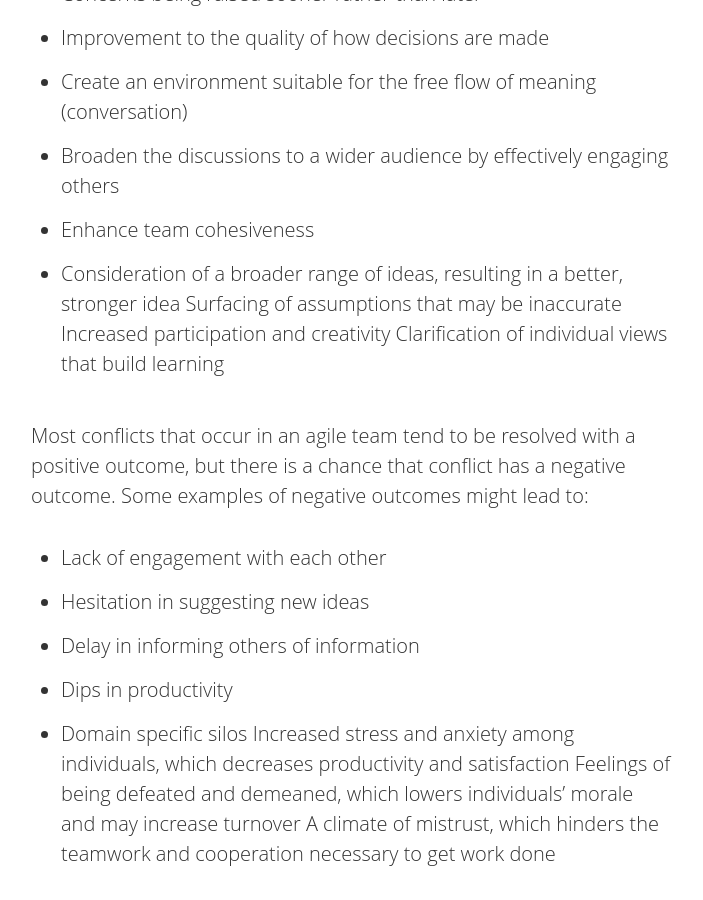
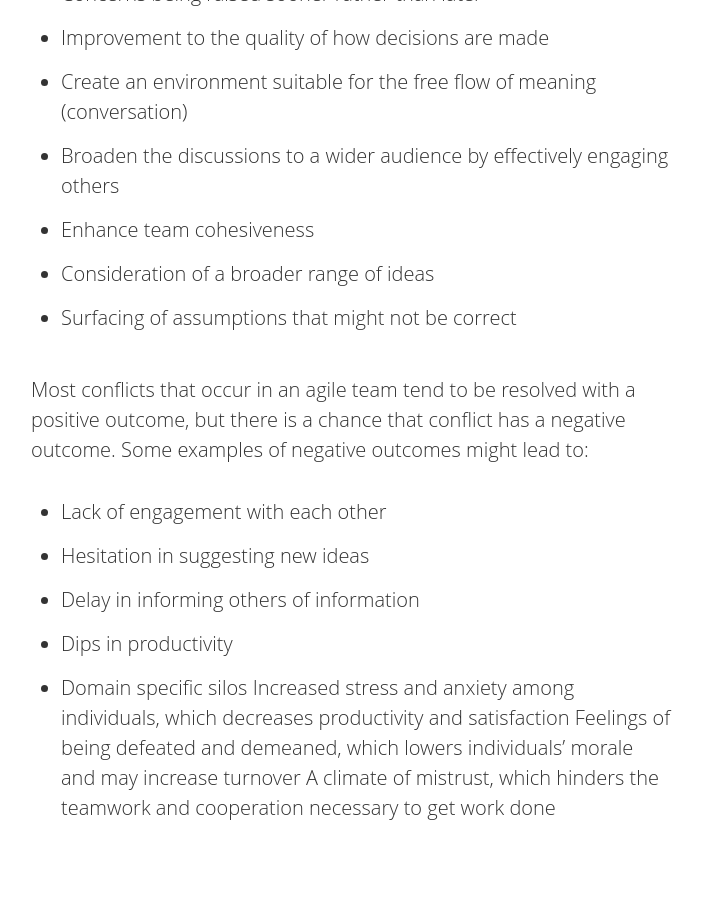
Before and after one commit to IamJackReed/JackReed, a Jekyll site: the page built from _posts/2017-10-20-conflict-caused-by-behavioural-diversity.md, in a window 1280 px wide and 900 px high, scrolled down 1603 px. Shown: the whole window, without its empty margins (289-992 px from the left). Built offline with Jekyll 4.4.1, drawn with Linux system fonts in a browser that asks for light colours; nearby versions of some CDN libraries; some web fonts are replaced; comment, search, counter and statistics services are not loaded.

Commit message:
Update 2017-10-20-conflict-caused-by-behavioural-diversity.md

```diff
--- a/_posts/2017-10-20-conflict-caused-by-behavioural-diversity.md
+++ b/_posts/2017-10-20-conflict-caused-by-behavioural-diversity.md
@@ -16,10 +16,9 @@ image2: /assets/article_images/2017-10-20-conflict-caused-by-behavioural-diversi
 - <span style="color:#00000; font-family: 'open sans'; font-size: 1em; font-size: 20px; font-weight: 200; hyphens: none;">Create an environment suitable for the free flow of meaning (conversation)
 - <span style="color:#00000; font-family: 'open sans'; font-size: 1em; font-size: 20px; font-weight: 200; hyphens: none;">Broaden the discussions to a wider audience by effectively engaging others
 - <span style="color:#00000; font-family: 'open sans'; font-size: 1em; font-size: 20px; font-weight: 200; hyphens: none;">Enhance team cohesiveness
-- <span style="color:#00000; font-family: 'open sans'; font-size: 1em; font-size: 20px; font-weight: 200; hyphens: none;">Consideration of a broader range of ideas, resulting in a better, stronger idea
-Surfacing of assumptions that may be inaccurate
-Increased participation and creativity
-Clarification of individual views that build learning
+- <span style="color:#00000; font-family: 'open sans'; font-size: 1em; font-size: 20px; font-weight: 200; hyphens: none;">Consideration of a broader range of ideas
+- <span style="color:#00000; font-family: 'open sans'; font-size: 1em; font-size: 20px; font-weight: 200; hyphens: none;">Surfacing of assumptions that might not be correct
+
 
 <span style="color:#00000; font-family: 'open sans'; font-size: 1em; font-size: 20px; font-weight: 200; hyphens: none;">Most conflicts that occur in an agile team tend to be resolved with a positive outcome, but there is a chance that conflict has a negative outcome. Some examples of negative outcomes might lead to:
 - <span style="color:#00000; font-family: 'open sans'; font-size: 1em; font-size: 20px; font-weight: 200; hyphens: none;">Lack of engagement with each other
```
